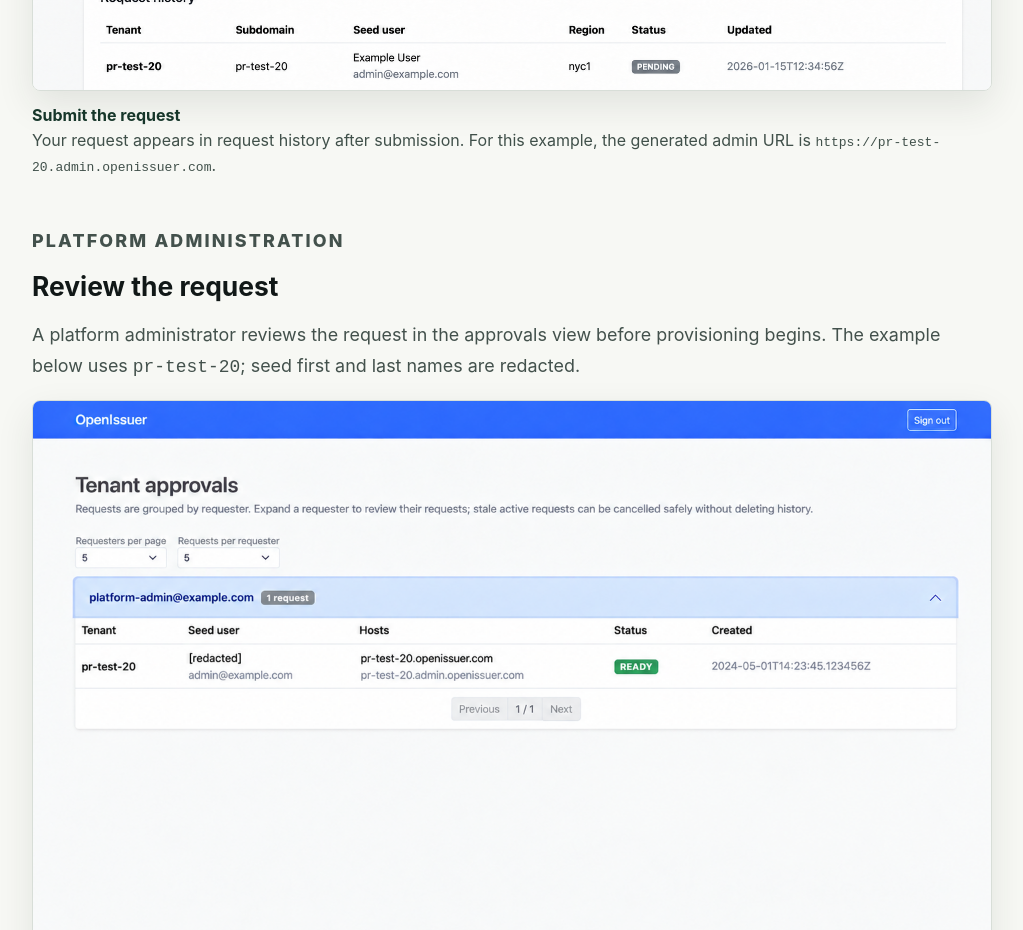
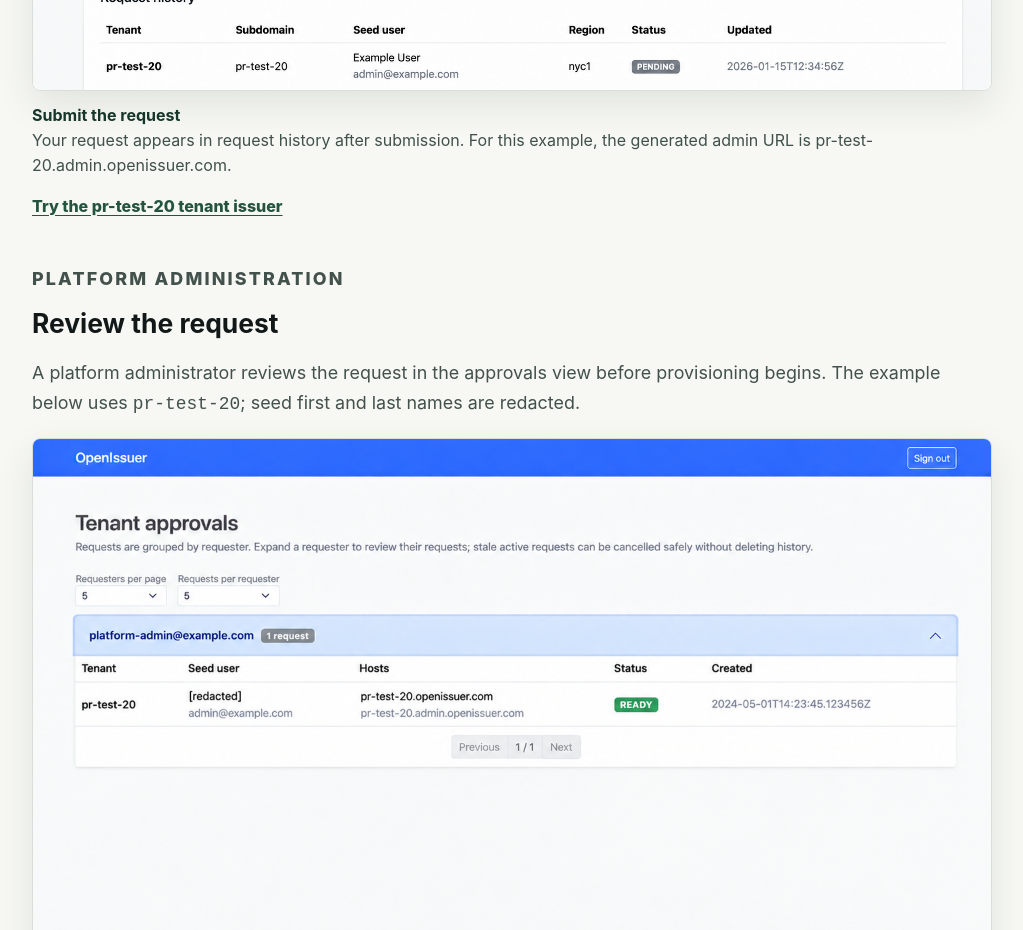
Before and after one commit to sonamsamdupkhangsar/openissuer-site, a Next.js app: page /tenant-provisioning in a window 1280 px wide. Shown: the part 1440-2370 px from the top of the page, without its empty margins (128-1151 px from the left). Built offline with nearby package versions, Linux system fonts and the light colour scheme; no server answers.

Commit message:
Link example tenant from provisioning guide

```diff
--- a/pages/tenant-provisioning.tsx
+++ b/pages/tenant-provisioning.tsx
@@ -81,9 +81,12 @@
                 <strong>Submit the request</strong>
                 Your request appears in request history after submission. For this example,
                 the generated admin URL is{' '}
-                <code>https://pr-test-20.admin.openissuer.com</code>.
+                <a href="https://pr-test-20.admin.openissuer.com">pr-test-20.admin.openissuer.com</a>.
               </figcaption>
             </figure>
+            <div className={styles.calloutLinks}>
+              <a href="https://pr-test-20.openissuer.com">Try the pr-test-20 tenant issuer</a>
+            </div>
           </section>
 
           <section className={styles.screenshotSection} aria-labelledby="admin-review">
```
